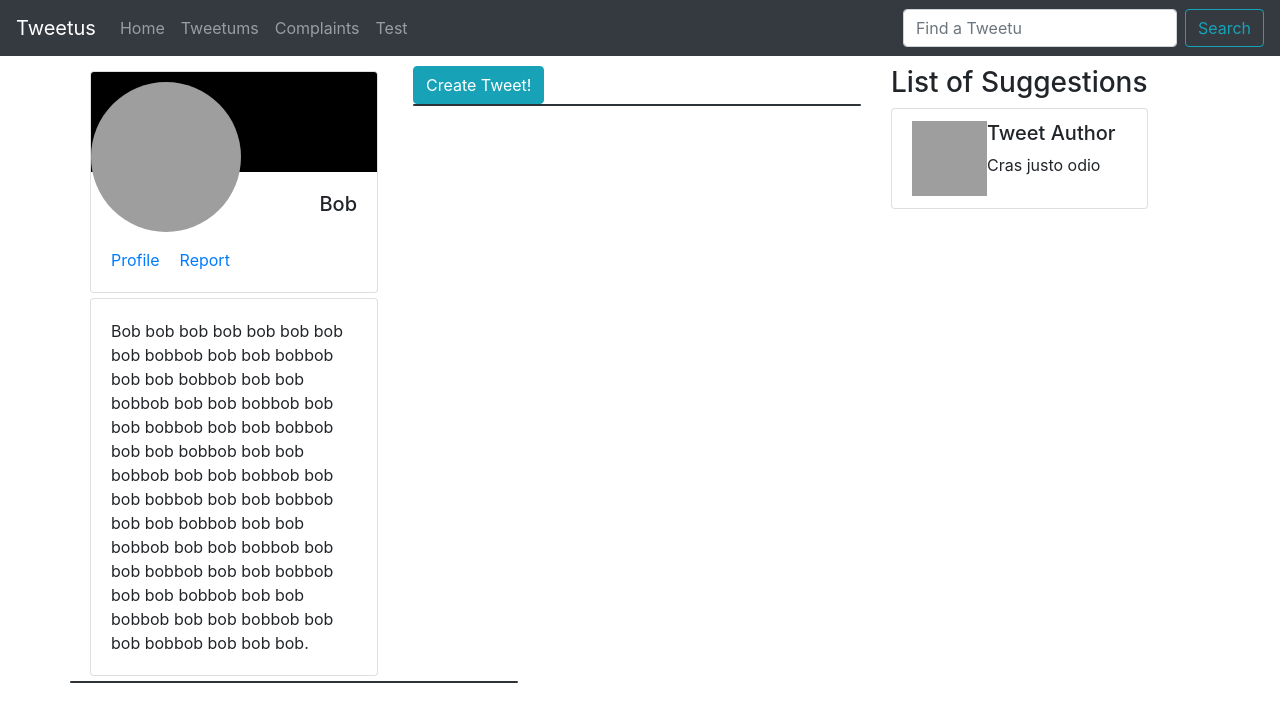
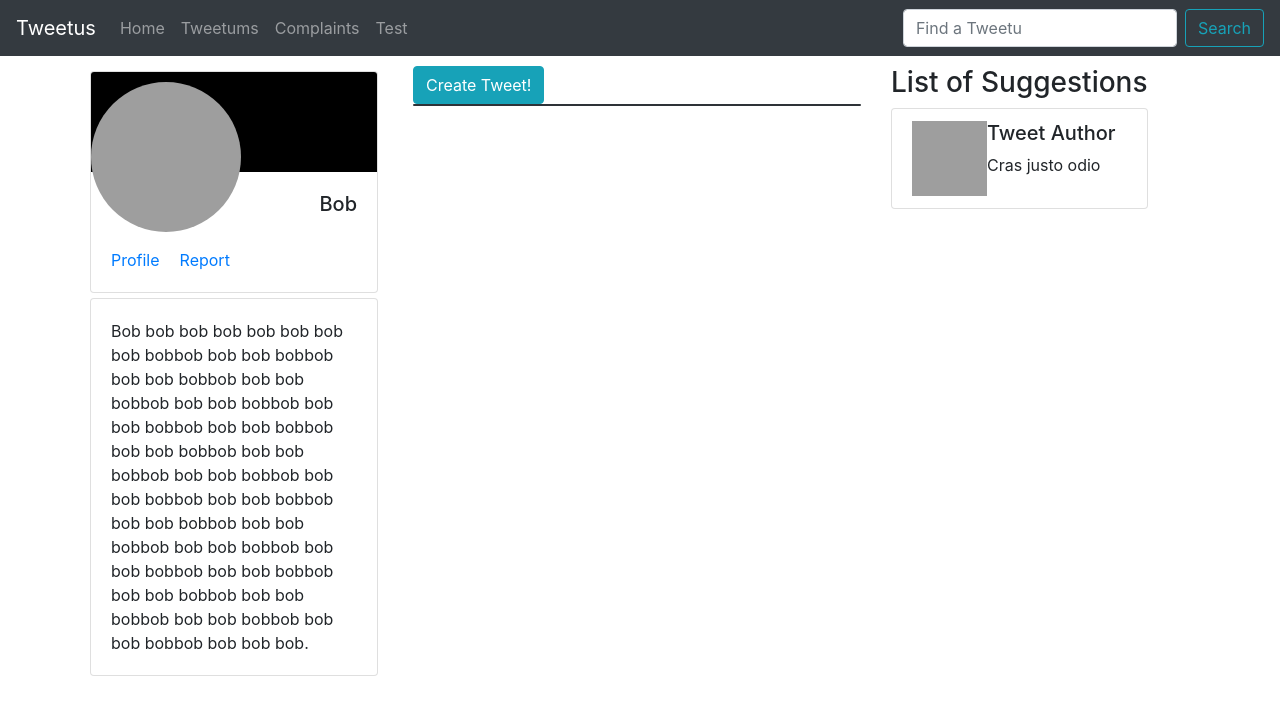
Before and after one commit to vstankatz/Twitter-of-Marcus, a React (Create React App) app: page / in a window 1280 px wide. Shown: the top 722 px of the page. Built offline with nearby package versions, Linux system fonts and the light colour scheme; grey boxes are pictures that could not be loaded.

Commit message:
routing to test route now working

```diff
--- a/src/App.js
+++ b/src/App.js
@@ -71,16 +71,25 @@
 
     <Header/>
     <Container>
-    <Row>
-    <Col md="auto"><Profile/></Col>
-    <Col md="auto"><TweetControl onTweetCreation={this.handleAddingNewTweetToList} /><Feed  feed={this.state.masterTweetList.sort(function(a,b){return b.count - a.count})} changeLikes={this.changeLikes} /></Col>
-    <Col md="auto"><Suggestions/></Col>
+
+
+
+
     <Switch>
-    <Route exact path='/' render={()=> (<Feed feed={this.state.masterTweetList.sort(function(a,b){return b.count - a.count})}/>)}/>
+    <Route exact path='/'
+    render={() =>
+      <Row>
+      <Col md="auto"><Profile/></Col>
+      <Col md="auto"><TweetControl onTweetCreation={this.handleAddingNewTweetToList} /><Feed  feed={this.state.masterTweetList.sort(function(a,b){return b.count - a.count})} changeLikes={this.changeLikes} /></Col>
+      <Col md="auto"><Suggestions/></Col>
+      </Row>
+        }/>
+
+
 
     <Route path='/test' component={Test}/>
     </Switch>
-    </Row>
+
     </Container>
     </div>
   );
--- a/src/components/Header.jsx
+++ b/src/components/Header.jsx
@@ -13,7 +13,7 @@
     <Navbar bg="dark" variant="dark" id="header">
     <Navbar.Brand href="#home">Tweetus</Navbar.Brand>
     <Nav className="mr-auto">
-      <Nav.Link href="#home">Home</Nav.Link>
+      <Nav.Link href="#/">Home</Nav.Link>
       <Nav.Link href="#features">Tweetums</Nav.Link>
       <Nav.Link href="#pricing">Complaints</Nav.Link>
       <Nav.Link href='#test'>Test</Nav.Link>
```
